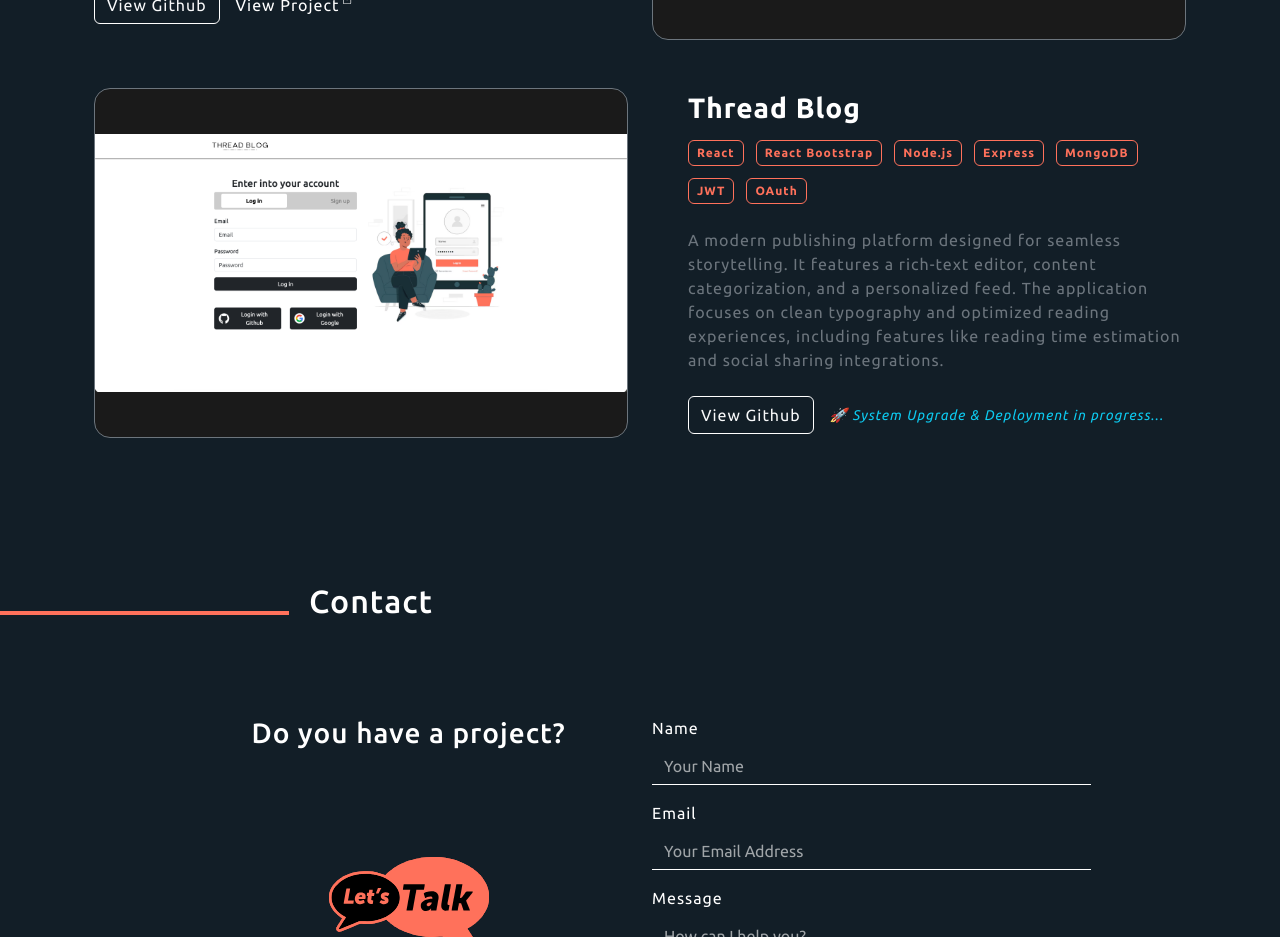
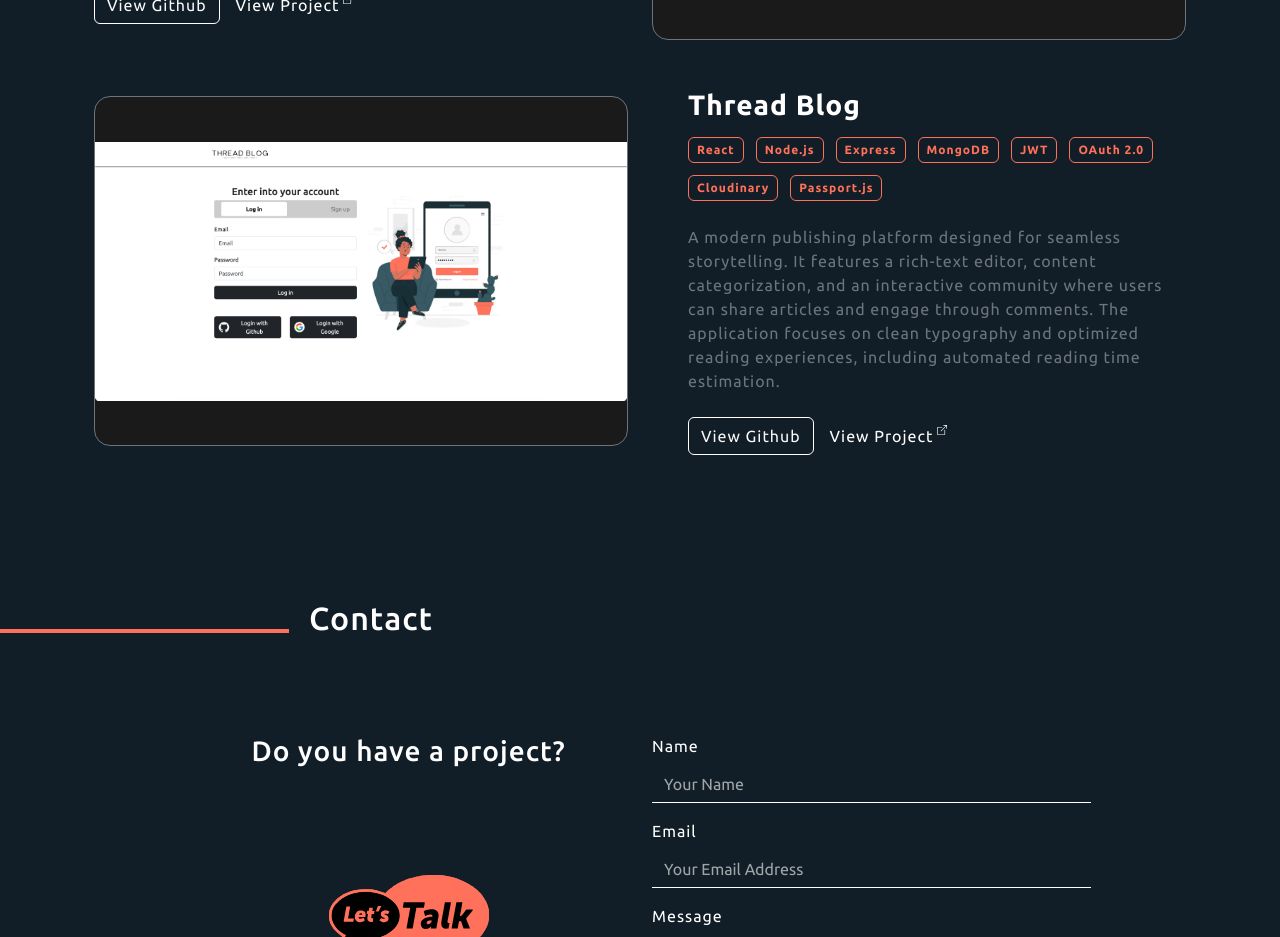
Before and after one commit to Alessandro01-dev/portfolio, a React (Vite) app: page / in a window 1280 px wide. Shown: the part 2340-3277 px from the top of the page. Built offline with nearby package versions, Linux system fonts and the light colour scheme; no server answers.

Commit message:
updated Thread Blog links and technical description for production release

```diff
--- a/src/components/projects/Projects.jsx
+++ b/src/components/projects/Projects.jsx
@@ -23,10 +23,10 @@ const Projects = () => {
       demo: "https://talkmate-flame.vercel.app"
     },
     {
-      tech: ["React", "React Bootstrap", "Node.js", "Express", "MongoDB", "JWT", "OAuth"],
+      tech: ["React", "Node.js", "Express", "MongoDB", "JWT", "OAuth 2.0", "Cloudinary", "Passport.js"],
       image: blog,
-      github: "https://github.com/Alessandro01-dev/epicode/tree/main/M6",
-      demo: null,
+      github: "https://github.com/Alessandro01-dev/thread_blog",
+      demo: "https://threadblog.vercel.app",
     }
   ];
 
--- a/src/utilities/translations.js
+++ b/src/utilities/translations.js
@@ -51,8 +51,8 @@ export const translations = {
         },
         {
           title: "Thread Blog",
-          description: "A modern publishing platform designed for seamless storytelling. It features a rich-text editor, content categorization, and a personalized feed. The application focuses on clean typography and optimized reading experiences, including features like reading time estimation and social sharing integrations.",
-          progressMessage: "System Upgrade & Deployment in progress"
+          description: "A modern publishing platform designed for seamless storytelling. It features a rich-text editor, content categorization, and an interactive community where users can share articles and engage through comments. The application focuses on clean typography and optimized reading experiences, including automated reading time estimation.",
+          progressMessage: ""
         }
       ]
     },
@@ -134,8 +134,8 @@ export const translations = {
         },
         {
           title: "Thread Blog",
-          description: "Una moderna piattaforma di publishing progettata per lo storytelling. Dispone di un editor rich-text, categorizzazione dei contenuti e feed personalizzato. L'applicazione si focalizza su una tipografia pulita e un'esperienza di lettura ottimizzata, con stima dei tempi di lettura e integrazioni social.",
-          progressMessage: "Upgrade del sistema e Deployment in corso"
+          description: "Una moderna piattaforma di publishing progettata per lo storytelling. Dispone di un editor rich-text, categorizzazione dei contenuti e una community interattiva dove gli utenti possono condividere articoli e interagire tramite commenti. L'applicazione si focalizza su una tipografia pulita e un'esperienza di lettura ottimizzata, con stima automatica dei tempi di lettura.",
+          progressMessage: ""
         }
       ]
     },
```
